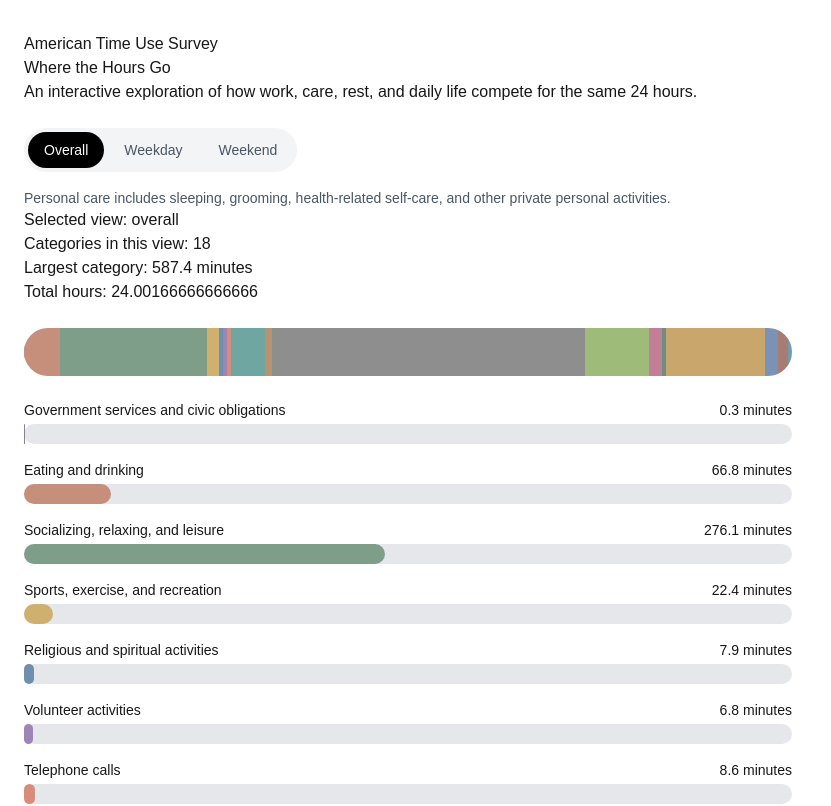
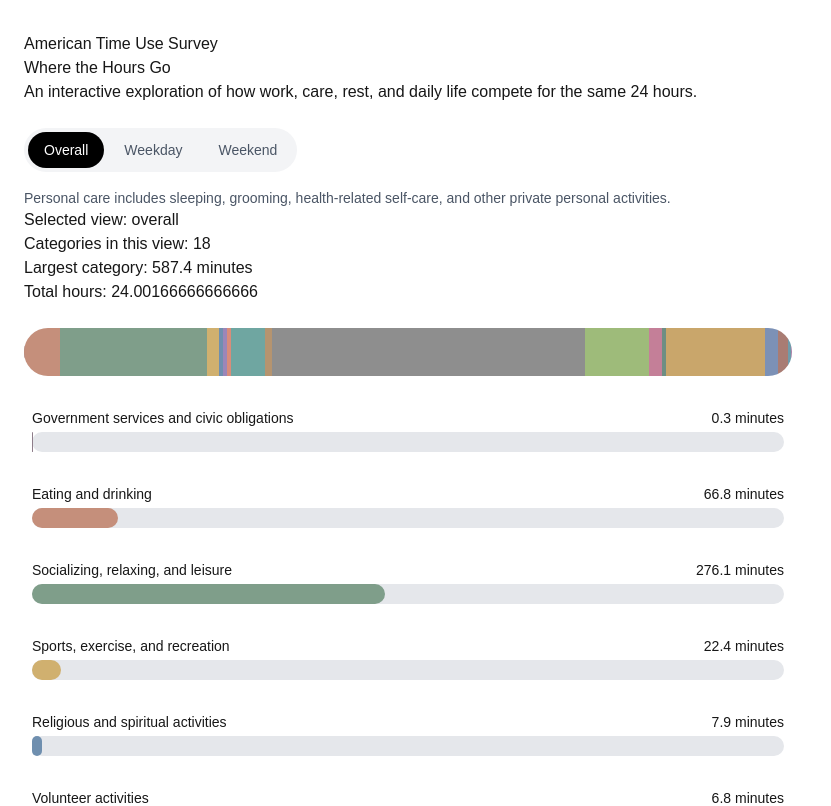
Before and after one commit to kimberlydemaio/data-visualization-lab, a Next.js app: page /where-the-hours-go in a window 1280 px wide. Shown: the top 806 px of the page, without its empty margins (0-831 px from the left). Built offline with nearby package versions, Linux system fonts and the light colour scheme.

Commit message:
Checkpoint initial time-use prototype

```diff
--- a/src/app/where-the-hours-go/TimeUseChart.js
+++ b/src/app/where-the-hours-go/TimeUseChart.js
@@ -7,6 +7,7 @@
   // State
   const [timeUseData, setTimeUseData] = useState(null);
   const [selectedView, setSelectedView] = useState("overall");
+  const [hoveredCategory, setHoveredCategory] = useState(null);
 
   // Load process time-use data
   useEffect(() => {
@@ -109,6 +110,8 @@
               <div
                 key={item.category}
                 className="h-full"
+                onMouseEnter={() => setHoveredCategory(item.category)}
+                onMouseLeave={() => setHoveredCategory(null)}
                 style={{
                   width: `${dayWidthScale(item.averageMinutes)}%`,
                   backgroundColor: colorScale(item.category),
@@ -120,7 +123,12 @@
           {/* Bar chart */}
           <div className="mt-6 max-w-3xl">
             {selectedData.map((item) => (
-              <div key={item.category} className="mb-4">
+              <div
+                key={item.category}
+                className={`mb-4 rounded-lg p-2 transition ${
+                  hoveredCategory === item.category ? "bg-gray-100" : ""
+                }`}
+              >
                 <div className="mb-1 flex justify-between gap-4 text-sm">
                   <span>{item.category}</span>
                   <span>{item.averageMinutes} minutes</span>
```
